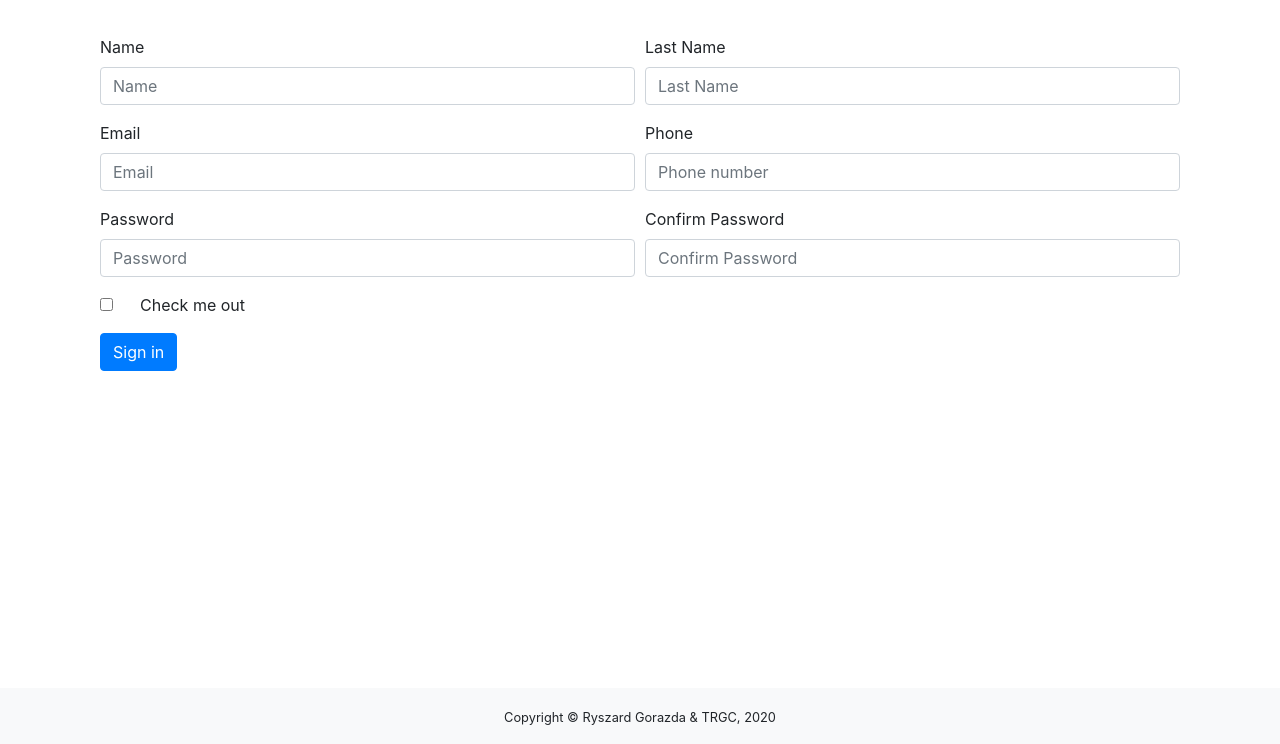
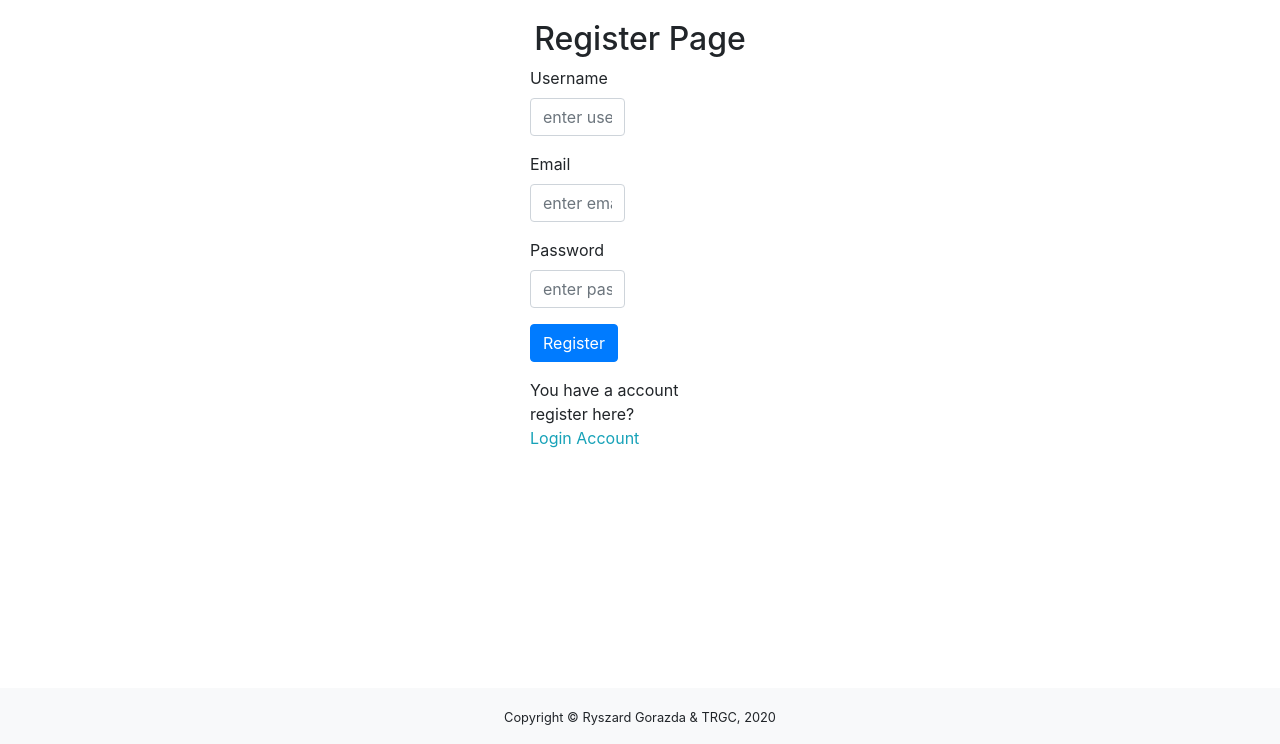
Before and after one commit to Rygorazd/TRGC-WebApp-DEV, a PHP site: page /register.php in a window 1280 px wide. Shown: the part 56-800 px from the top of the page. Run offline with PHP 8.4, Linux system fonts and the light colour scheme.

Commit message:
master changes

```diff
--- a/HTML/config.php
+++ b/HTML/config.php
@@ -1,17 +1,17 @@
 <?php
-/* Database credentials. Assuming you are running MySQL
-server with default setting (user 'root' with no password) */
-define('DB_SERVER', 'trgc-mysql.mysql.database.azure.com');
-define('DB_USERNAME', 'student');
-define('DB_PASSWORD', 'T0r0nt057');
-define('DB_NAME', 'trgc_dev');
+$db_host="trgc-mysql.mysql.database.azure.com"; //host server
+$db_user="student";	//database username
+$db_password="T0r0nt057";	//database password
+$db_name="trgcdev";	//database name
 
-/* Attempt to connect to MySQL database */
-try{
-    $pdo = new PDO("mysql:host=" . DB_SERVER . ";dbname=" . DB_NAME, DB_USERNAME, DB_PASSWORD);
-    // Set the PDO error mode to exception
-    $pdo->setAttribute(PDO::ATTR_ERRMODE, PDO::ERRMODE_EXCEPTION);
-} catch(PDOException $e){
-    die("ERROR: Could not connect. " . $e->getMessage());
+try
+{
+	$db=new PDO("mysql:host={$db_host};dbname={$db_name}",$db_user,$db_password);
+	$db->setAttribute(PDO::ATTR_ERRMODE, PDO::ERRMODE_EXCEPTION);
 }
+catch(PDOEXCEPTION $e)
+{
+	$e->getMessage();
+}
+
 ?>
--- a/HTML/register.php
+++ b/HTML/register.php
@@ -1,3 +1,67 @@
+<?php
+
+require_once "config.php";
+
+if(isset($_REQUEST['btn_register'])) //button name "btn_register"
+{
+	$username	= strip_tags($_REQUEST['txt_username']);	//textbox name "txt_email"
+	$email		= strip_tags($_REQUEST['txt_email']);		//textbox name "txt_email"
+	$password	= strip_tags($_REQUEST['txt_password']);	//textbox name "txt_password"
+
+	if(empty($username)){
+		$errorMsg[]="Please enter username";	//check username textbox not empty
+	}
+	else if(empty($email)){
+		$errorMsg[]="Please enter email";	//check email textbox not empty
+	}
+	else if(!filter_var($email, FILTER_VALIDATE_EMAIL)){
+		$errorMsg[]="Please enter a valid email address";	//check proper email format
+	}
+	else if(empty($password)){
+		$errorMsg[]="Please enter password";	//check passowrd textbox not empty
+	}
+	else if(strlen($password) < 6){
+		$errorMsg[] = "Password must be atleast 6 characters";	//check passowrd must be 6 characters
+	}
+	else
+	{
+		try
+		{
+			$select_stmt=$db->prepare("SELECT username, email FROM tbl_user
+										WHERE username=:uname OR email=:uemail"); // sql select query
+
+			$select_stmt->execute(array(':uname'=>$username, ':uemail'=>$email)); //execute query
+			$row=$select_stmt->fetch(PDO::FETCH_ASSOC);
+
+			if($row["username"]==$username){
+				$errorMsg[]="Sorry username already exists";	//check condition username already exists
+			}
+			else if($row["email"]==$email){
+				$errorMsg[]="Sorry email already exists";	//check condition email already exists
+			}
+			else if(!isset($errorMsg)) //check no "$errorMsg" show then continue
+			{
+				$new_password = password_hash($password, PASSWORD_DEFAULT); //encrypt password using password_hash()
+
+				$insert_stmt=$db->prepare("INSERT INTO tbl_user	(username,email,password) VALUES
+																(:uname,:uemail,:upassword)"); 		//sql insert query
+
+				if($insert_stmt->execute(array(	':uname'	=>$username,
+												':uemail'	=>$email,
+												':upassword'=>$new_password))){
+
+					$registerMsg="Register Successfully..... Please Click On Login Account Link"; //execute query success message
+				}
+			}
+		}
+		catch(PDOException $e)
+		{
+			echo $e->getMessage();
+		}
+	}
+}
+?>
+
 <!DOCTYPE html>
 
 <html lang="en">
@@ -59,50 +123,76 @@
 </div>
 
       <!-- main content-->
+      <div class="wrapper">
+
 	<div class="container">
-    <div class="container body-content" style="padding-top:35px";>
-        <form>
-            <div class="form-row">
-              <div class="form-group col-md-6">
-                <label for="inputEmail4">Name</label>
-                <input type="text" class="form-control" id="inputName" placeholder="Name">
+
+		<div class="col-lg-12">
+
+		<?php
+		if(isset($errorMsg))
+		{
+			foreach($errorMsg as $error)
+			{
+			?>
+				<div class="alert alert-danger">
+					<strong>WRONG ! <?php echo $error; ?></strong>
 				</div>
-              <div class="form-group col-md-6">
-                <label for="inputPassword4">Last Name</label>
-                <input type="text" class="form-control" id="inputLastName" placeholder="Last Name">
+            <?php
+			}
+		}
+		if(isset($registerMsg))
+		{
+		?>
+			<div class="alert alert-success">
+				<strong><?php echo $registerMsg; ?></strong>
 			</div>
-            </div>
-            <div class="form-row">
-                <div class="form-group col-md-6">
-                  <label for="inputEmail4">Email</label>
-                  <input type="email" class="form-control" id="inputEmail" placeholder="Email">
-                </div>
-                <div class="form-group col-md-6">
-                  <label for="inputPassword4">Phone</label>
-                  <input type="text" class="form-control" id="inputPhone" placeholder="Phone number">
-                </div>
-              </div>
-            <div class="form-row">
-            <div class="form-group col-md-6">
-                <label for="inputPassword4">Password</label>
-                <input type="password" class="form-control" id="inputPassword4" placeholder="Password">
-            </div>
-            <div class="form-group col-md-6">
-                <label for="inputPassword4">Confirm Password</label>
-                <input type="password" class="form-control" id="inputPassword5" placeholder="Confirm Password">
+        <?php
+		}
+		?>
+			<center><h2>Register Page</h2></center>
+			<form method="post" class="form-horizontal">
+
+
+				<div class="form-group">
+				<label class="col-sm-3 control-label">Username</label>
+				<div class="col-sm-6">
+				<input type="text" name="txt_username" class="form-control" placeholder="enter username" />
 				</div>
 				</div>
 
 				<div class="form-group">
-              <div class="form-check">
-                <input class="form-check-input" type="checkbox" id="gridCheck">
-                <label class="form-check-label" for="gridCheck">
-                  Check me out
-                </label>
+				<label class="col-sm-3 control-label">Email</label>
+				<div class="col-sm-6">
+				<input type="text" name="txt_email" class="form-control" placeholder="enter email" />
 				</div>
 				</div>
-            <button type="submit" class="btn btn-primary">Sign in</button>
+
+				<div class="form-group">
+				<label class="col-sm-3 control-label">Password</label>
+				<div class="col-sm-6">
+				<input type="password" name="txt_password" class="form-control" placeholder="enter passowrd" />
+				</div>
+				</div>
+
+				<div class="form-group">
+				<div class="col-sm-offset-3 col-sm-9 m-t-15">
+				<input type="submit"  name="btn_register" class="btn btn-primary " value="Register">
+				</div>
+				</div>
+
+				<div class="form-group">
+				<div class="col-sm-offset-3 col-sm-9 m-t-15">
+				You have a account register here? <a href="index.php"><p class="text-info">Login Account</p></a>
+				</div>
+				</div>
+
 			</form>
+
+		</div>
+
+	</div>
+
 	</div>
 
 
```
Also changed, not shown: HTML/login.php (+106 -86 lines), HTML/logout.php (+1 -7 lines), HTML/profile.php (+40 -23 lines), HTML/index.php (renamed from HTML/index.html). Lines whose indentation alone changed are shown as unchanged.
